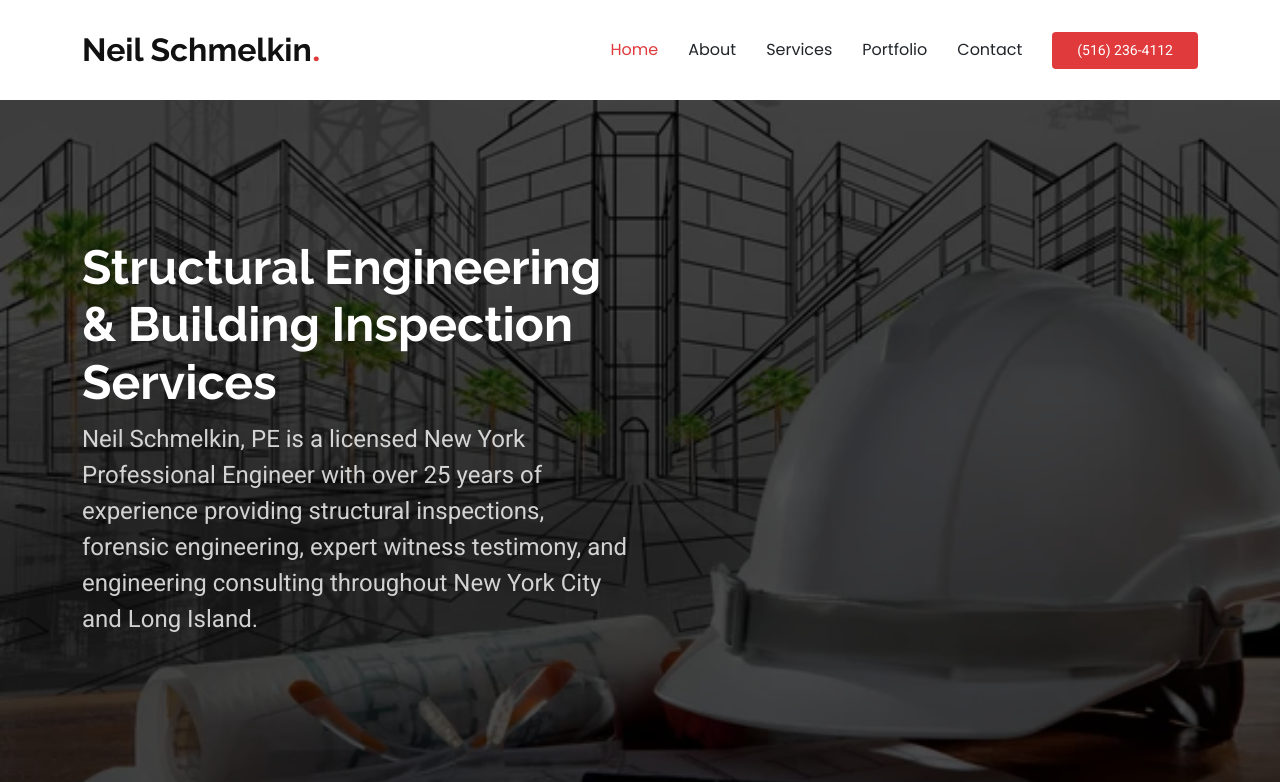
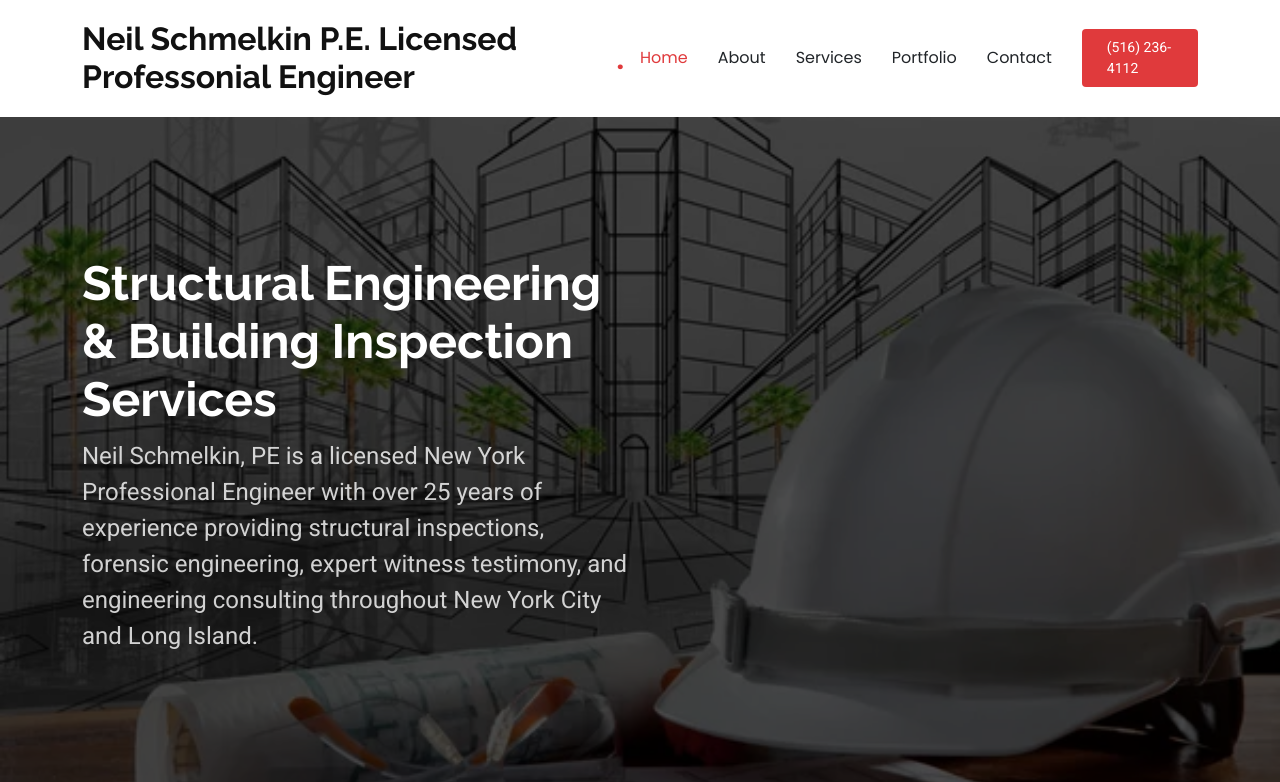
Before and after one commit to evanschmelkin/neilschmelkin.com, a plain HTML site: page index.html in a window 1280 px wide. Shown: the top 782 px of the page. Drawn offline with Linux system fonts and the light colour scheme.

Commit message:
first push on saturday

```diff
--- a/index.html
+++ b/index.html
@@ -103,7 +103,7 @@
       <a href="index.html" class="logo d-flex align-items-center me-auto">
         <!-- Uncomment the line below if you also wish to use an image logo -->
         <!-- <img src="assets/img/logo.png" alt=""> -->
-        <h1 class="sitename">Neil Schmelkin</h1>
+        <h1 class="sitename">Neil Schmelkin P.E. Licensed Professonial Engineer</h1>
         <span>.</span>
       </a>
 
```
